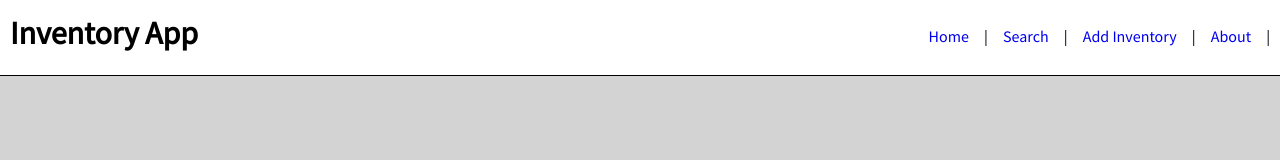
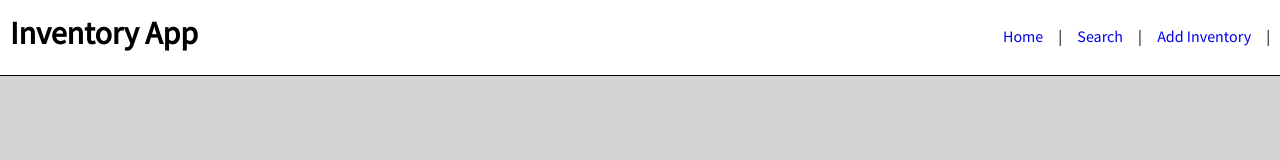
Before and after one commit to dsopel94/inventory-app, a website: page public/index.html in a window 1280 px wide. Shown: the top 160 px of the page. Drawn offline with nearby package versions, Linux system fonts and the light colour scheme; no server answers.

Commit message:
Added styling

```diff
--- a/public/index.html
+++ b/public/index.html
@@ -14,7 +14,6 @@
 				<li><a href="#home" id="home">Home</a></li>
 				<li><a href="#search-link" id="search-link">Search</a></li>
 				<li><a href="#add-inventory" id="add-inventory-link">Add Inventory</a></li>
-				<li><a href="#about" id="about-link">About</a></li>
 			</ul>
 		</div>
 	</div>
```
